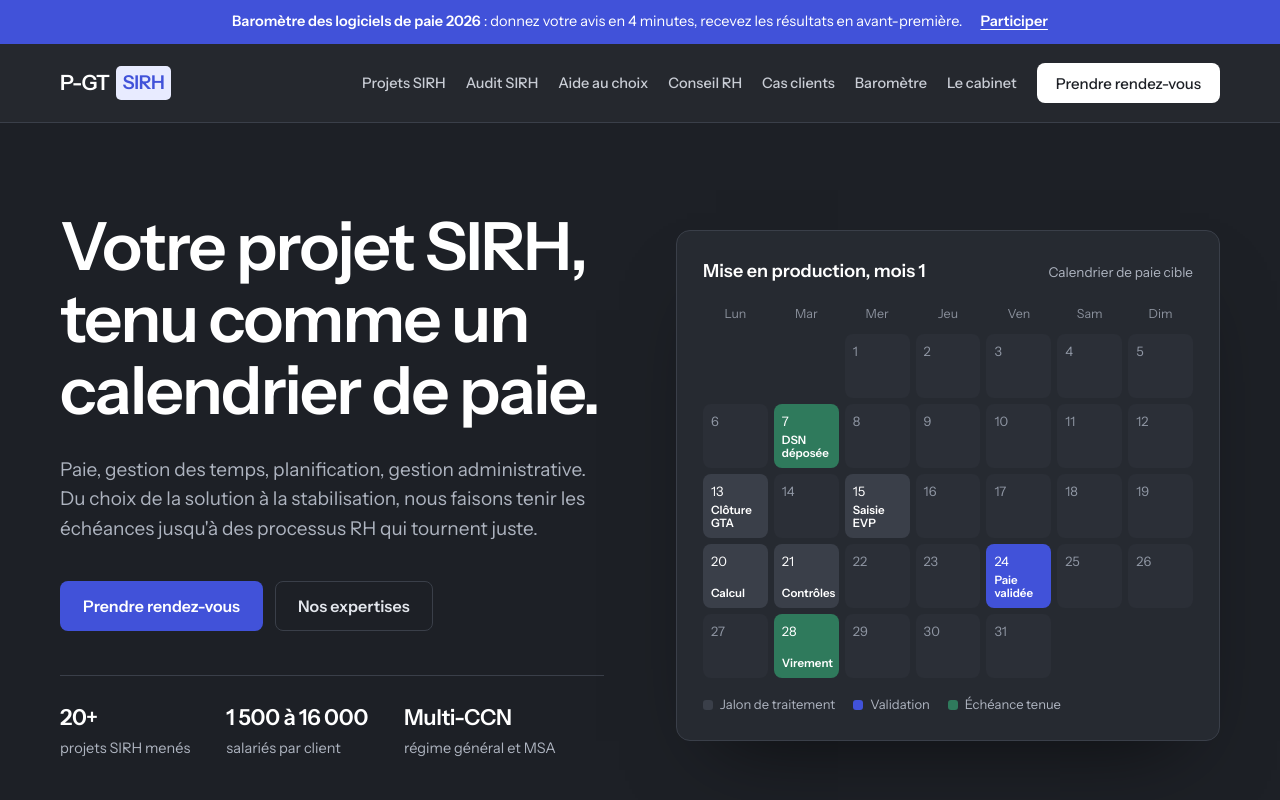
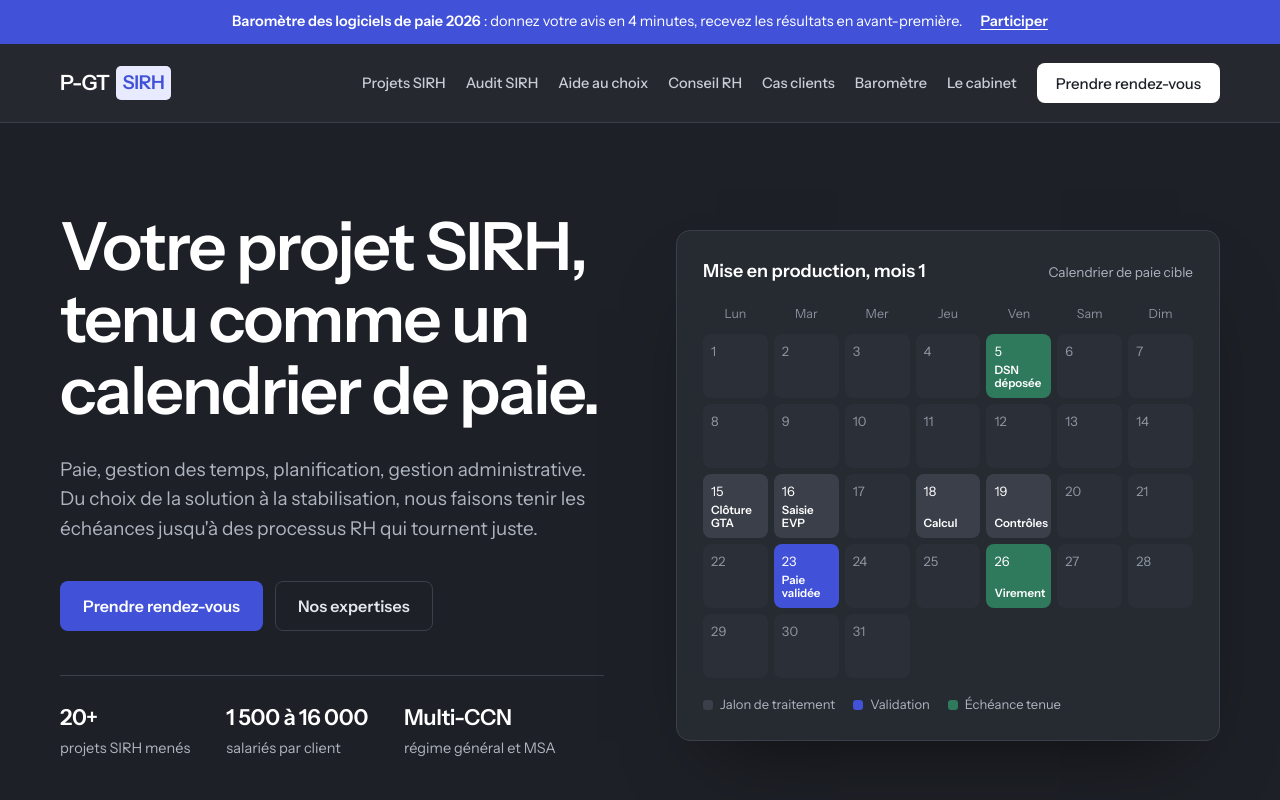
Before and after one commit to mkadda/pgtsirh, a plain HTML site: page index.html in a window 1280 px wide. Shown: the top 800 px of the page. Drawn offline with Linux system fonts and the light colour scheme.

Commit message:
Calendrier de paie : DSN déposée le 5 et jalons recalés sur des jours ouvrés
Co-Authored-By: Claude Opus 5.5 <noreply@anthropic.com>
Claude-Session: https://claude.ai/code/session_01FEVQkX3VptkpyPpGvQgTSh

```diff
--- a/index.html
+++ b/index.html
@@ -45,11 +45,11 @@
   <div class="cal-h"><b>Mise en production, mois 1</b><span>Calendrier de paie cible</span></div>
   <div class="days" aria-hidden="true">
     <div class="dn">Lun</div><div class="dn">Mar</div><div class="dn">Mer</div><div class="dn">Jeu</div><div class="dn">Ven</div><div class="dn">Sam</div><div class="dn">Dim</div>
-    <div class="d o"></div><div class="d o"></div><div class="d">1</div><div class="d">2</div><div class="d">3</div><div class="d">4</div><div class="d">5</div>
-    <div class="d">6</div><div class="d ok">7<em>DSN déposée</em></div><div class="d">8</div><div class="d">9</div><div class="d">10</div><div class="d">11</div><div class="d">12</div>
-    <div class="d e">13<em>Clôture GTA</em></div><div class="d">14</div><div class="d e">15<em>Saisie EVP</em></div><div class="d">16</div><div class="d">17</div><div class="d">18</div><div class="d">19</div>
-    <div class="d e">20<em>Calcul</em></div><div class="d e">21<em>Contrôles</em></div><div class="d">22</div><div class="d">23</div><div class="d k">24<em>Paie validée</em></div><div class="d">25</div><div class="d">26</div>
-    <div class="d">27</div><div class="d ok">28<em>Virement</em></div><div class="d">29</div><div class="d">30</div><div class="d">31</div><div class="d o"></div><div class="d o"></div>
+    <div class="d">1</div><div class="d">2</div><div class="d">3</div><div class="d">4</div><div class="d ok">5<em>DSN déposée</em></div><div class="d">6</div><div class="d">7</div>
+    <div class="d">8</div><div class="d">9</div><div class="d">10</div><div class="d">11</div><div class="d">12</div><div class="d">13</div><div class="d">14</div>
+    <div class="d e">15<em>Clôture GTA</em></div><div class="d e">16<em>Saisie EVP</em></div><div class="d">17</div><div class="d e">18<em>Calcul</em></div><div class="d e">19<em>Contrôles</em></div><div class="d">20</div><div class="d">21</div>
+    <div class="d">22</div><div class="d k">23<em>Paie validée</em></div><div class="d">24</div><div class="d">25</div><div class="d ok">26<em>Virement</em></div><div class="d">27</div><div class="d">28</div>
+    <div class="d">29</div><div class="d">30</div><div class="d">31</div><div class="d o"></div><div class="d o"></div><div class="d o"></div><div class="d o"></div>
   </div>
   <div class="legend"><span><i style="background:#3A3F49"></i>Jalon de traitement</span><span><i style="background:#4152D9"></i>Validation</span><span><i style="background:#2F7A5C"></i>Échéance tenue</span></div>
 </figure>
```
